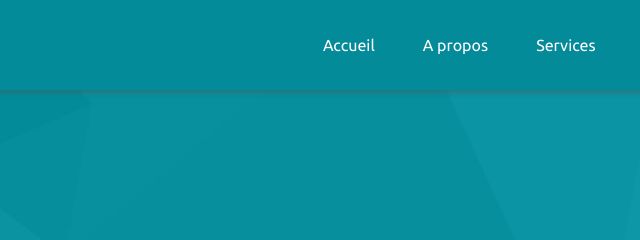
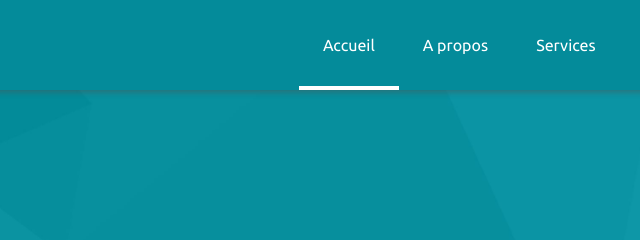
Before and after one commit to mickaelmangaud/izypaper-web, a Gatsby site: page / in a window 1280 px wide. Shown: the top 240 px of the page, 336-976 px from the left. Built offline with nearby package versions, Linux system fonts and the light colour scheme; Gatsby itself is replaced by a stand-in of ours.

Commit message:
useLocation navbar

```diff
--- a/src/components/navigation/Navigation.js
+++ b/src/components/navigation/Navigation.js
@@ -2,8 +2,11 @@ import React from 'react';
 import { Wrapper, Logo, Menu, App, NavButton, MenuItem } from './styled';
 import { navLinks } from '../../utils';
 import { Link } from 'gatsby';
+import { useLocation } from '@reach/router';
 
-const Navigation = (props) => {
+const Navigation = () => {
+  const location = useLocation();
+
   return (
     <Wrapper>
       <Logo>
@@ -14,7 +17,7 @@ const Navigation = (props) => {
       <Menu>
         {navLinks.map(({path, label}) =>
           <MenuItem
-            // active={path === location.pathname}
+            active={path === location.pathname}
             key={path}>
             <Link to={path}>{label}</Link>
           </MenuItem>
```
